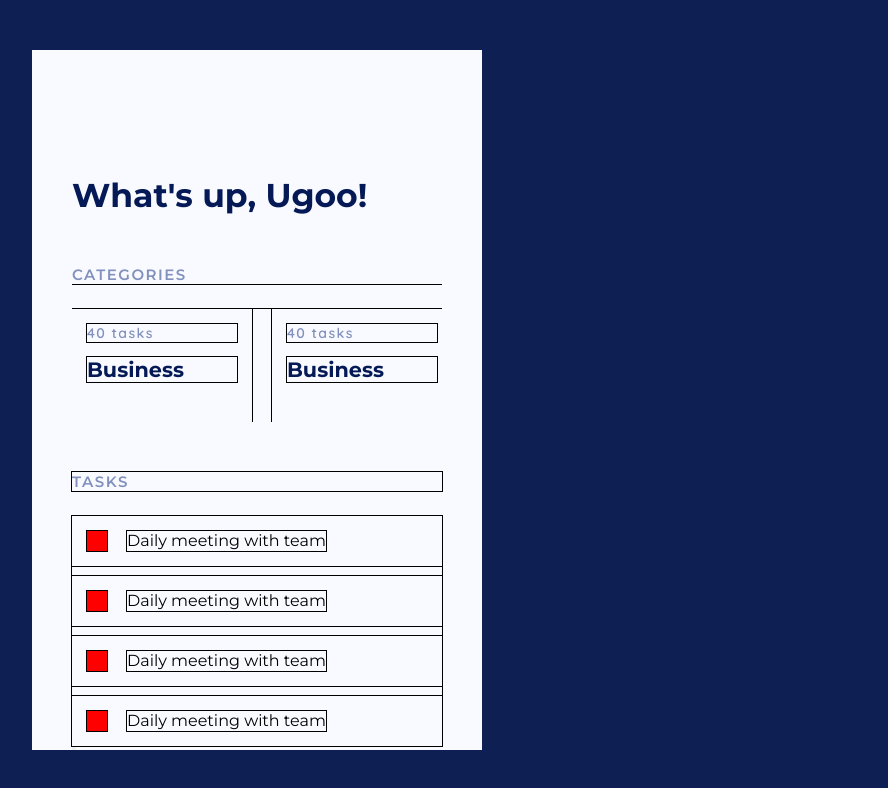
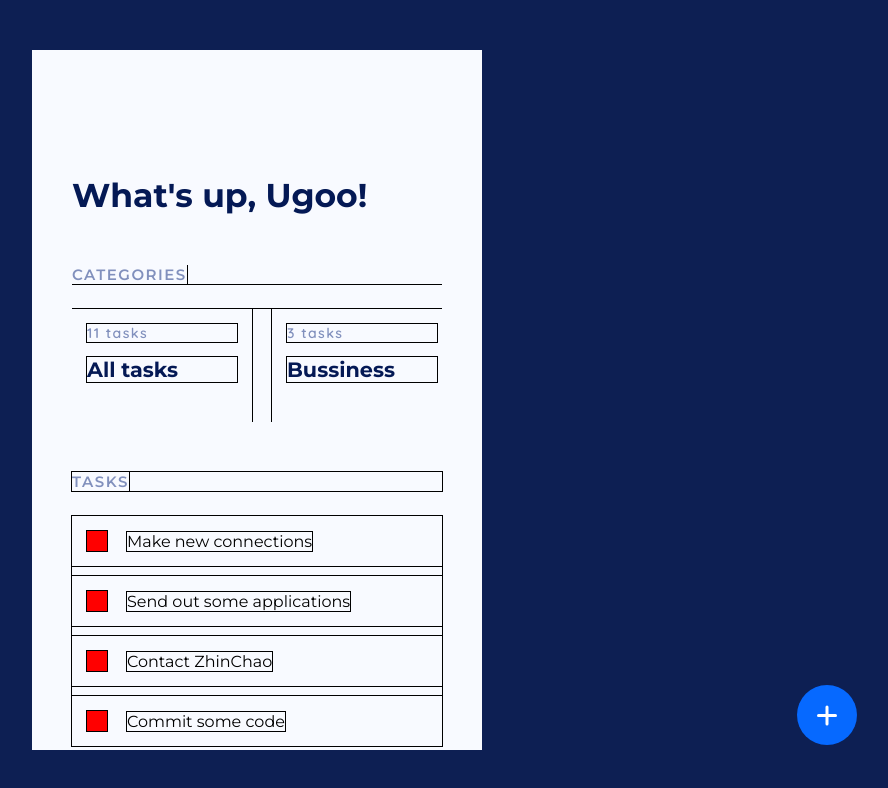
Before and after one commit to okeke-ugochukwu/Toodle, a Vue app: page / in a window 1280 px wide. Shown: the top 788 px of the page, without its empty margins (383-1271 px from the left). Built offline with nearby package versions, Linux system fonts and the light colour scheme.

Commit message:
Setup task categories iteration

```diff
--- a/package.json
+++ b/package.json
@@ -10,7 +10,10 @@
   },
   "dependencies": {
     "core-js": "^3.6.5",
-    "vue": "^3.0.0"
+    "css.gg": "^2.0.0",
+    "feather-icons": "^4.28.0",
+    "vue": "^3.0.0",
+    "vue-tabler-icons": "^2.3.0"
   },
   "devDependencies": {
     "@vue/cli-plugin-babel": "~4.5.15",
--- a/src/components/childs/catgSection.vue
+++ b/src/components/childs/catgSection.vue
@@ -8,41 +8,40 @@
 
         <div class="catg_scroll">
             <div class="catg_slide">
-            <div class="catg_card">
-                <div class="catg_card__tskNum">
-                    40 tasks
+
+                <!-- Object.entries makes array out of tasks data -->
+                <div class="catg_card"  v-for="dataObject in Object.entries(this.tasksData)" :key="dataObject.id">
+                    <div class="catg_card__tskNum" >
+                        <!--
+                            Target array member that's actual tasks data,
+                            Get the all  key pair values (arrays) which are the actual tasks (grouped), make an array out of these arrays
+                            Merge all the arrays (kay pair values) in the just created array in one
+                            At this point only individual tasks (objects) remain in the array. No nested arrays
+                            Now get number of these tasks and display
+                         -->
+                        {{ [].concat.apply([], Object.values((dataObject)[1])).length }} tasks
                     </div>
 
                     <div class="catg_card__tskDescr">
                         <h5 class="mainHeadings">
-                        Business
+                            All tasks
                         </h5>
                     </div>
                 </div>
 
-             <div class="catg_card">
+                <div class="catg_card" v-for="taskCategory in Object.entries(this.tasksData[0])" :key="taskCategory.ID">
                     <div class="catg_card__tskNum">
-                    40 tasks
+                        {{  taskCategory[1].length  }} tasks
                     </div>
 
                     <div class="catg_card__tskDescr">
                         <h5 class="mainHeadings">
-                        Business
+                            <!-- get object array being iterated through, get First character, change case and add to string -->
+                           {{ taskCategory[0][0].toUpperCase() + taskCategory[0].substring(1) }}
                         </h5>
                     </div>
                 </div>
 
-             <div class="catg_card">
-                <div class="catg_card__tskNum">
-                    40 tasks
-                </div>
-
-                <div class="catg_card__tskDescr">
-                    <h5 class="mainHeadings">
-                        Business
-                    </h5>
-                </div>
-            </div>
             </div>
         </div>
     </section>
@@ -50,6 +49,53 @@
 
 <script>
     export default {
-        name: 'catgSection'
+        name: 'catgSection',
+
+        data() {
+            return {
+                sumOfTasks: 0,
+
+                sumOfTasksCategory: 0
             }
+        },
+
+        props: {
+            tasksData: {
+                type: Array,
+                default: () => [],
+            },
+        },
+
+        created() {
+            // this.sumUpTasks();
+
+            // this.sumTasksCategorically();
+        },
+
+        methods: {
+            // sumUpTasks() {
+            //     let tasksCounter = 0;
+
+            //     Object.entries(this.tasksData[0]).forEach((taskCategory) => {
+            //         //  alert(taskCategory);
+
+            //         //  alert(tasksCounter);
+
+            //         Object.values(taskCategory[1]).forEach(task => {
+            //             tasksCounter++;
+            //             console.log(task)
+            //         });
+
+
+            //     });
+            //         this.sumOfTasks = tasksCounter;
+            // },
+
+
+            // sumTasksCategorically() {
+            //     this.sumOfTasksCategory = Object.values(this.tasksData[0])
+            // }
+        },
+    }
+
 </script>
--- a/src/components/childs/newTaskBtn.vue
+++ b/src/components/childs/newTaskBtn.vue
@@ -1,7 +1,10 @@
 <template>
-    <button>
-        <img src="" alt="" />
+    <button class="newTaskBtn">
+        <div>
+        </div>
     </button>
+
+
 </template>
 
 <script>
--- a/src/components/childs/taskSection.vue
+++ b/src/components/childs/taskSection.vue
@@ -1,5 +1,7 @@
 <template>
-    <section class="tasks">
+    <section
+    class="tasks"
+    >
         <div class="tasks_title sec_title">
             <h4>
                 TASKS
@@ -7,7 +9,14 @@
         </div>
 
         <div class="tasks_bars">
-            <div class="tasks_bars__field">
+            <!--
+                Explaination of this v-for logic is in 'catgSection' component
+             -->
+            <div
+                class="tasks_bars__field"
+                v-for="task in [].concat.apply([], Object.values(this.allTasks[0]))" :key="task.id"
+                @click="checkTask"
+             >
                     <div class="checkBox">
                     <label for="">
                         <input type="checkbox" name="" id="" />
@@ -15,81 +24,11 @@
                 </div>
 
                 <div class="checkText">
-                    Daily meeting with team
+                    {{task.descr}}
                 </div>
             </div>
 
-            <div class="tasks_bars__field">
-                <div class="checkBox">
-                <label for="">
-                    <input type="checkbox" name="" id="" />
-                </label>
-            </div>
 
-            <div class="checkText">
-                Daily meeting with team
-            </div>
-            </div>
-
-            <div class="tasks_bars__field">
-                <div class="checkBox">
-                <label for="">
-                    <input type="checkbox" name="" id="" />
-                </label>
-            </div>
-
-            <div class="checkText">
-                Daily meeting with team
-            </div>
-            </div>
-
-            <div class="tasks_bars__field">
-                <div class="checkBox">
-                <label for="">
-                    <input type="checkbox" name="" id="" />
-                </label>
-            </div>
-
-            <div class="checkText">
-                Daily meeting with team
-            </div>
-            </div>
-
-            <div class="tasks_bars__field">
-                <div class="checkBox">
-                <label for="">
-                    <input type="checkbox" name="" id="" />
-                </label>
-            </div>
-
-            <div class="checkText">
-                Daily meeting with team
-            </div>
-            </div>
-
-            <div class="tasks_bars__field">
-                <div class="checkBox">
-                <label for="">
-                    <input type="checkbox" name="" id="" />
-                </label>
-            </div>
-
-            <div class="checkText">
-                Daily meeting with team
-            </div>
-            </div>
-
-            <div class="tasks_bars__field">
-                <div class="checkBox">
-                <label for="">
-                    <input type="checkbox" name="" id="" />
-                </label>
-            </div>
-
-            <div class="checkText">
-                Daily meeting with team
-            </div>
-            </div>
 
         </div>
 
@@ -100,6 +39,128 @@
 
 <script>
 export default {
-    name: 'taskSection'
+    name: 'taskSection',
+
+    data() {
+        return {
+
+            allTasksProgressColor: '#0669FF',
+
+            //Each task is an object, placed in its parent (task category) which an array
+            //of all tasks of the same type.
+
+            //All task categorises are an item in thier parent, an ojbect
+            //which is the only child of its parent (all task categoris), an array
+
+            //I adopted this method to see that each task is an object, and so task categories can be named
+
+            allTasks: [
+
+                    {
+                        'bussiness': [
+
+                            {
+                                id: 10,
+                                type: 'bussiness',
+                                descr: 'Make new connections',
+                                status: 'uncompleted',
+                            },
+
+                            {
+                                id: 20,
+                                type: 'bussiness',
+                                descr: 'Send out some applications',
+                                status: 'uncompleted',
+                            },
+
+                            {
+                                id: 30,
+                                type: 'bussiness',
+                                descr: 'Contact ZhinChao',
+                                status: 'uncompleted',
+                            }
+
+                        ],
+
+                        'personal':  [
+
+                            {
+                                id: 40,
+                                type: 'personal',
+                                descr: 'Commit some code',
+                                status: 'uncompleted',
+                            },
+
+                            {
+                                id: 50,
+                                type: 'personal',
+                                descr: 'Make pen for sharighan animation',
+                                status: 'uncompleted',
+                            },
+
+                             {
+                                id: 60,
+                                type: 'personal',
+                                descr: 'Hit the gym',
+                                status: 'uncompleted',
+                            },
+
+                             {
+                                id: 70,
+                                type: 'personal',
+                                descr: 'Go Battle Royale',
+                                status: 'uncompleted',
+                            }
+                        ],
+
+                        'miscellaneous':  [
+                            {
+                                id: 80,
+                                type: 'miscellaneous',
+                                descr: 'Get a external monitor',
+                                status: 'uncompleted',
+                            },
+
+                            {
+                                id: 90,
+                                type: 'miscellaneous',
+                                descr: 'Buy mattress. 4ft * 6ft * 1ft',
+                                status: 'uncompleted',
+                            },
+
+                            {
+                                id: 100,
+                                type: 'miscellaneous',
+                                descr: 'Order some palletes',
+                                status: 'uncompleted',
+                            },
+
+                            {
+                                id: 110,
+                                type: 'miscellaneous',
+                                descr: 'Order some palletes',
+                                status: 'uncompleted',
+                            }
+                        ],
+                    }
+            ]
+        }
+    },
+
+    created () {
+        this.sendDataToParent();
+    },
+
+    methods: {
+        sendDataToParent() {
+          this.$emit("recieveDataFromTasksSection", this.allTasks)
+        },
+
+        checkTask() {
+            alert("code works")
+        }
+
+
+    },
 }
 </script>
--- a/src/components/parents/appFrame.vue
+++ b/src/components/parents/appFrame.vue
@@ -1,13 +1,22 @@
 <template>
-
   <div
   class="appFrame"
   :class="{ sideBarShown: sideBarStatus }"
   >
-        <mobileHeader @sideBarCall="showSideBar()"/>
+
+    <mobileHeader  @sideBarCall = "showSideBar()" />
+
+
     <helloSection />
-        <catgSection />
-        <taskSection />
+
+    <catgSection
+      :tasksData = "taskSectionData"
+    />
+
+    <taskSection
+      @recieveDataFromTasksSection = "setTaskSectionData"
+    />
+
     <newTaskBtn />
   </div>
 </template>
@@ -18,6 +27,7 @@ import helloSection from "../childs/helloSection.vue";
 import catgSection from "../childs/catgSection.vue";
 import taskSection from "../childs/taskSection.vue";
 import newTaskBtn from "../childs/newTaskBtn.vue";
+
 
 export default {
   name: "appFrame",
@@ -30,24 +40,48 @@ export default {
     newTaskBtn,
   },
 
+
   data() {
     return {
       sideBarStatus: false,
-    };
+
+      username: 'User',
+
+      taskSectionData: ['']
+
+    }
   },
 
   methods: {
+
+    //SIDE BAR CONTROLS. Event recieved from 'mobileHeader'
     showSideBar() {
-      if(screen.width < 450) {
+      if (screen.width < 450) {
         if (this.sideBarStatus == false) {
           this.sideBarStatus = true;
-            }
-            else {
+        } else {
           this.sideBarStatus = false;
         }
       }
+    },
 
+    hideSideBar() {
+        if (screen.width < 450) {
+          if (this.sideBarStatus == false) {
+            this.sideBarStatus = false
           }
+          else if(this.sideBarStatus == true) {
+              this.sideBarStatus = false
+          }
+      }
+    },
+
+
+    setTaskSectionData(dataRecievedFromTaskSection) {
+        this.taskSectionData = dataRecievedFromTaskSection
+    },
+
+
   },
 };
 </script>
--- a/src/styles/_colors.scss
+++ b/src/styles/_colors.scss
@@ -3,10 +3,11 @@ $white: #F8FAFF;
 $grey: #8190BD;
 $brightBlue: #0669FF;
 $desaturatedBlue: #2F3B5C;
-$navyBlue: #0D1F53;                //sideBar
+$navyBlue: #0D1F53;
+$lightShadow: #9cbff8;              //sideBar
 
 
 //dark mode
 $darkBlue: #041955;
 $lightBlue: #97B4FF;
-$pruple: #D108EB;
+$purple: #D108EB;
--- a/src/styles/style.scss
+++ b/src/styles/style.scss
@@ -6,7 +6,7 @@
 @mixin flexCenter {
     display: flex;
     align-items: center;
-    justify-content: self;
+    justify-content: center;
 }
 @mixin showAll {
     * {
@@ -22,6 +22,16 @@
 
     overflow: scroll;
     scrollbar-width: none;
+}
+@mixin scale {
+    &:hover {
+        transform: scale(1.12);
+    }
+}
+@mixin hoverPointer {
+    &:hover {
+        cursor: pointer;
+    }
 }
 
 // @include showAll();
@@ -43,6 +53,7 @@ h4 {
     font-weight: 600;
     letter-spacing: .1em;
     color: $grey;
+    width: max-content;
 }
 .mainHeadings {
     color: $darkBlue;
@@ -71,6 +82,7 @@ section {
 .sideBarShown {
     transform: scale(.9) translateX(250px);
     border-radius: 40px;
+    position: fixed;
 }
 
 //side bar (which fills entire page in background
@@ -82,12 +94,15 @@ section {
     align-items: center;
     padding-left: 50px;
     color: $white;
+
 }
 
 // header section
 header {
     display: flex;
     justify-content: space-between;
+    align-items: center;
+    z-index: 3;
 }
 .hamburger {
 
@@ -116,6 +131,21 @@ header {
         }
     }
 }
+.colorSwitch {
+    width: max-content;
+    @include hoverPointer();
+    overflow: visible;
+}
+.dark-mode-icon {
+    width: 25px;
+    height: 25px;
+    transform: scale(1.25);
+    stroke-width: 1.85;
+    stroke: $grey;
+    fill: none;
+    stroke-linecap: round;
+    stroke-linejoin: round;
+}
 
 //hello section
 .helloSection {
@@ -127,9 +157,9 @@ header {
 .catg {
     @include showAll();
     @include noScrollBar();
+    overflow: hidden;
 
     &_scroll {
-        width: 121%;
         overflow: scroll;
         scrollbar-width: none;
 
@@ -161,7 +191,14 @@ header {
             margin-bottom: 25px;
             font-size: 25px;
         }
+
+        &:last-child {
+            margin-right: 5px
+        }
     }
+
+
+
 }
 
 //tasks section
@@ -172,13 +209,13 @@ header {
         height: 230px;
         overflow-y: scroll;
         @include noScrollBar();
-
+        @include hoverPointer();
 
         &__field {
             display: flex;
             padding: 15px;
             margin-bottom: 10px;
-
+            align-items: center;
             &:last-child {
                 margin-bottom: 0;
             }
@@ -204,6 +241,60 @@ header {
     }
 }
 
+//new task button
+.newTaskBtn {
+
+    border: none;
+    background: $brightBlue;
+    position: fixed;
+    bottom: 55px;
+    right: 40px;
+    width: 60px;
+    height: 60px;
+    border-radius: 300px;
+    @include flexCenter();
+    @include scale();
+    @include hoverPointer();
+
+    &::before {
+        content: '';
+        position: absolute;
+        bottom: 1px;
+        width: 30px;
+        height: 30px;
+        transition: .1s;
+    }
+
+    &:hover {
+        &::before {
+            border-radius: 300px;
+            box-shadow: 0px 3px 30px $brightBlue;
+        }
+    }
+
+
+    div {
+        width: 20px;
+        height: 3px;
+        border-radius: 20px;
+        background: white;
+        position: relative;
+
+        &::before {
+            content: '';
+            position: absolute;
+            left: 0;
+            width: 20px;
+            height: 3px;
+            border-radius: 20px;
+            transform: rotate(90deg);
+            background: white;
+        }
+
+    }
+
+ }
+
 
 @include biggerScreens {
     body {
```
Also changed, not shown: src/App.vue (+10 -4 lines), src/components/childs/mobileHeader.vue (+13 -0 lines), src/main.js (+4 -3 lines), tasks.txt (added), 3 other files (tests, documents, lock files or other folders). Lines whose indentation alone changed are shown as unchanged.
